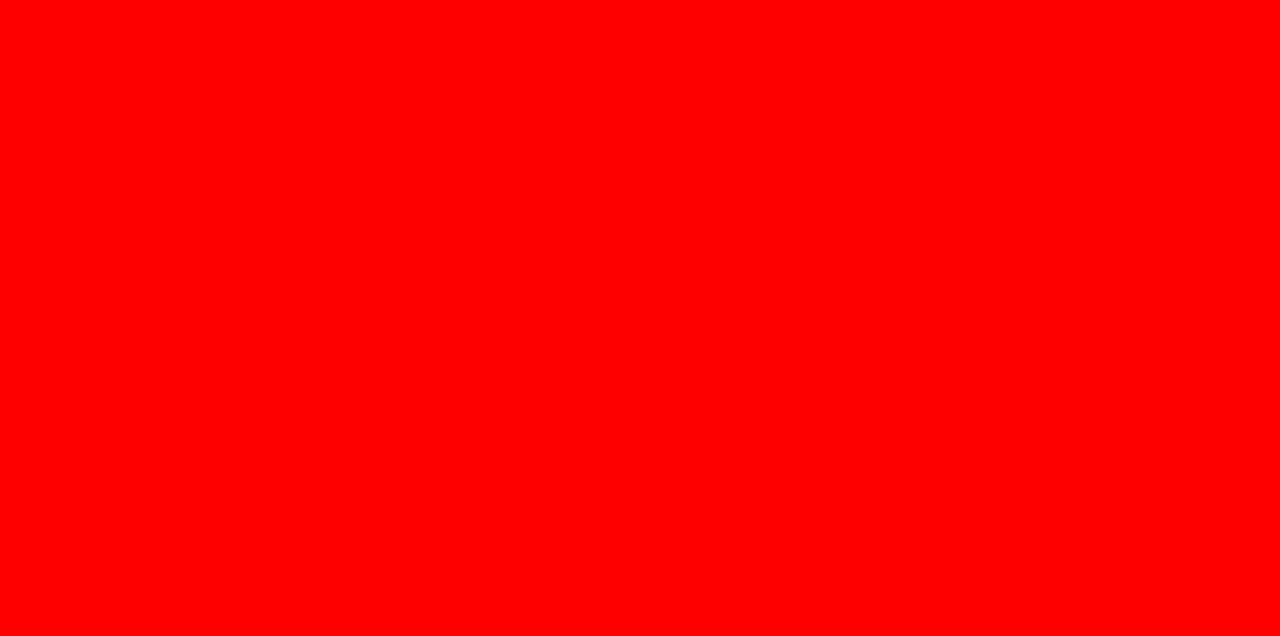
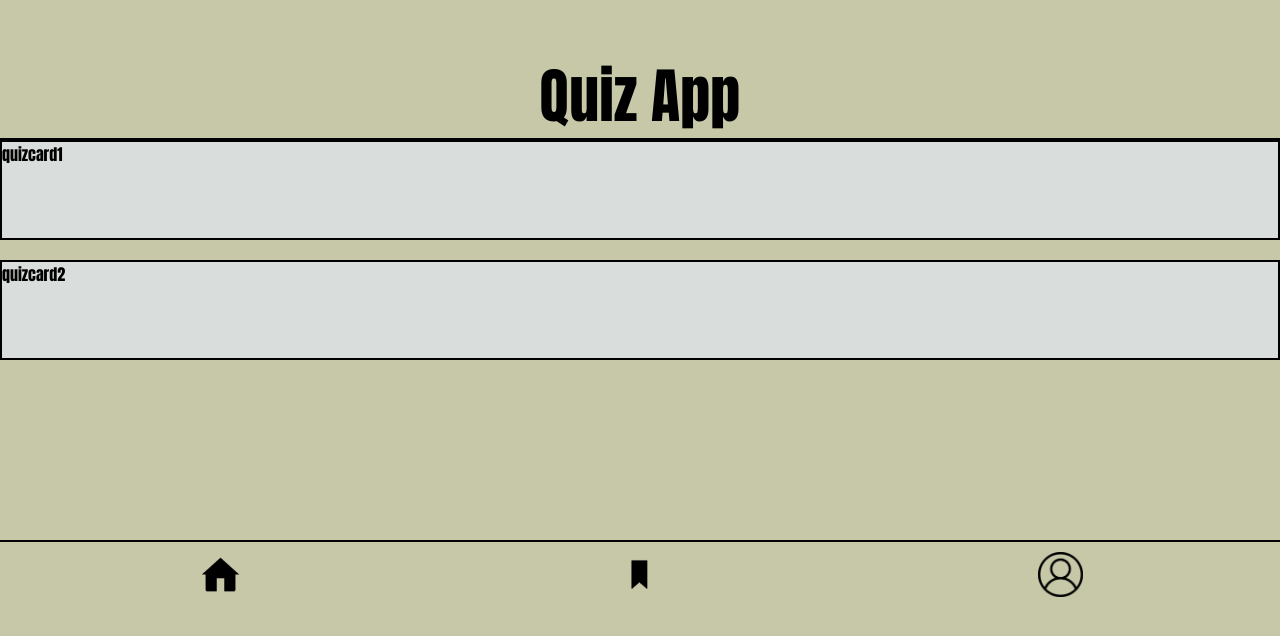
Before and after one commit to mzschunke/quiz-app, a plain HTML site: page index.html in a window 1280 px wide. Drawn offline with Linux system fonts and the light colour scheme.

Commit message:
adjusted footer

```diff
--- a/global.css
+++ b/global.css
@@ -3,6 +3,51 @@
 }
 
 :root {
-    background-color: red;
+    background-color: rgb(199, 200, 168);
     --primary-color: blue;
 }
+
+body {
+    background-color: rgb(199, 200, 168);
+    margin: 0;
+    font-family: Impact, Haettenschweiler, 'Arial Narrow Bold', sans-serif;
+    }
+
+header {
+    font-size: 30px;
+    min-height: 100px;
+    height: 140px;
+    margin-top: 0;
+    padding: 10px;
+    border-bottom: 2px solid black;
+    display: flex;
+    justify-content: center;
+}
+
+div {
+    background-color: rgb(217, 222, 220);
+    min-height: 100px;
+    border: 2px solid rgb(0, 0, 0);
+    margin-bottom: 20px;
+
+}
+
+footer {
+        padding: 10px;
+        border-top: 2px solid black;
+        height: 20px;
+        margin-top: 180px;
+        padding-bottom: 5px;
+        }
+
+img {
+    max-width: 100%;
+    width: 45px;
+    cursor: pointer;
+    }
+
+nav {
+    display: flex;
+    justify-content: space-around;
+    align-items: flex-end;
+}
--- a/index.html
+++ b/index.html
@@ -8,6 +8,18 @@
     <link rel="stylesheet" href="styles.css">
 </head>
 <body>
-
+    <header><h1>Quiz App</h1>
+    </header>
+    <main>
+    <div>quizcard1</div>
+    <div>quizcard2</div>
+</main>
+    <footer>
+        <nav>
+<img src="img/home.png" alt="home" class="current-tab">
+<img src="img/bookmark.png" alt="bookmark">
+<img src="img/profile.png" alt="profile">
+        </nav>
+    </footer>
 </body>
 </html>
```
